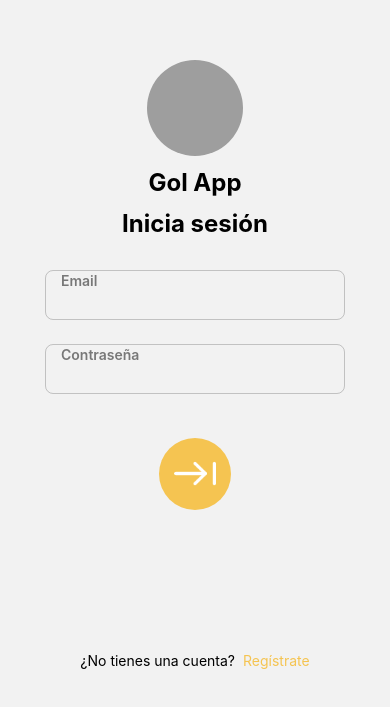
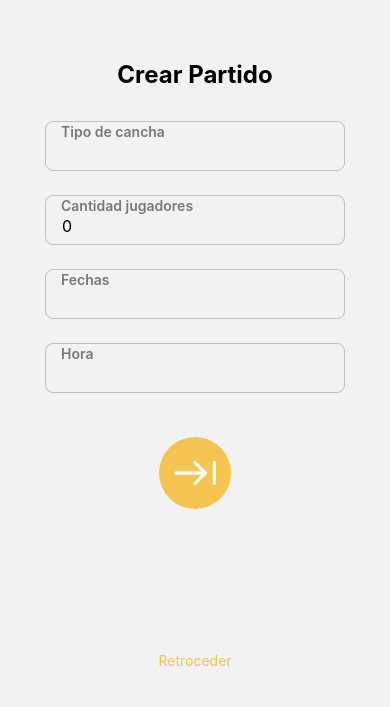
Before and after one commit to JosseMontano/soccerGameMovile, a React Native app in the folder mobile/: screen /FormPostGame in a window 390 px wide. Shown: the part 123-830 px from the top of the page. Built offline with nearby package versions, Linux system fonts and the light colour scheme; grey boxes are pictures that could not be loaded.

Commit message:
mb: save games

```diff
--- a/mobile/App.tsx
+++ b/mobile/App.tsx
@@ -4,6 +4,7 @@ import { createStackNavigator } from '@react-navigation/stack';
 import Login from './screens/login';
 import Register from './screens/register';
 import Home from './screens/home';
+import FormPostGame from './screens/formPostGame';
 
 const Stack = createStackNavigator();
 
@@ -19,6 +20,7 @@ export default function App() {
         <Stack.Screen name="Login" component={Login} />
         <Stack.Screen name="Register" component={Register} />
         <Stack.Screen name="Home" component={Home} />
+        <Stack.Screen name="FormPostGame" component={FormPostGame} />
       </Stack.Navigator>
     </NavigationContainer>
   );
--- a/mobile/components/button.tsx
+++ b/mobile/components/button.tsx
@@ -9,7 +9,7 @@ interface Props {
 const Button = ({ children, onPress }: Props) => {
   return (
     <TouchableOpacity style={styles.container} onPress={onPress}>
-      <Text style={styles.text}>{ children }</Text>
+      <Text style={styles.text}>{children}</Text>
     </TouchableOpacity>
   )
 }
--- a/mobile/components/misPartidos.tsx
+++ b/mobile/components/misPartidos.tsx
@@ -10,7 +10,7 @@ interface Params {
 const MisPartidos = ({ data }: Params) => {
   return (
     <ScrollView contentContainerStyle={styles.cardsContainer}>
-      {data.map(v => <PartidoCard v={v} />)}
+      {data.map(v => <PartidoCard key={v.partidoId} v={v} />)}
     </ScrollView>
   )
 }
--- a/mobile/components/partidoCard.tsx
+++ b/mobile/components/partidoCard.tsx
@@ -2,21 +2,26 @@ import { StyleSheet, Text, TouchableOpacity, View } from 'react-native'
 import React from 'react'
 import { SoccerGameI } from '../interfaces/soccerGameI'
 import Button from './button'
+import useAuthStore from '../store/auth'
 
 interface Params {
   v: SoccerGameI
 }
 
 const PartidoCard = ({ v }: Params) => {
+  const { userId } = useAuthStore();
+
+  const showBtn = userId == v.usuarioId ? true : false
+
   return (
-    <TouchableOpacity style={styles.container}>
+    <View style={styles.container}>
       <Text style={styles.cancha}>{v.tipoCancha}</Text>
       <Text>{v.fecha}</Text>
       <Text>{v.hora}</Text>
       <Text>Usuario: {v.nombreUsuario}</Text>
       <Text>Cantidad jugadores: {v.maximoJugadores}</Text>
-      <Button onPress={() => { }}>Eliminar</Button>
-    </TouchableOpacity>
+      {showBtn && <Button onPress={() => { }}>Eliminar</Button>}
+    </View>
   )
 }
 
--- a/mobile/components/partidos.tsx
+++ b/mobile/components/partidos.tsx
@@ -3,19 +3,21 @@ import React from 'react'
 import Button from "./button"
 import PartidoCard from './partidoCard'
 import { SoccerGameI } from '../interfaces/soccerGameI'
+import { useLinkTo } from '@react-navigation/native'
 
 interface Params {
   data: SoccerGameI[]
 }
 
 const Partidos = ({ data }: Params) => {
+  const linkTo = useLinkTo();
   return (
-    <View style={styles.container}>
-      <Button onPress={() => { }}>Crear partido</Button>
+    <ScrollView style={styles.container}>
+      <View style={styles.containerBtn}><Button onPress={() => { linkTo("/FormPostGame"); }}>Crear partido</Button></View>
       <ScrollView contentContainerStyle={styles.cardsContainer}>
-        {data.map(v => <PartidoCard v={v} />)}
+        {data.map(v => <PartidoCard key={v.partidoId} v={v} />)}
       </ScrollView>
-    </View>
+    </ScrollView>
   )
 }
 
@@ -27,5 +29,8 @@ const styles = StyleSheet.create({
   },
   cardsContainer: {
     gap: 12
+  },
+  containerBtn: {
+    marginBottom: 14,
   }
 })
--- /dev/null
+++ b/mobile/screens/formPostGame.tsx
@@ -0,0 +1,147 @@
+import { View, Text, TouchableOpacity, StyleSheet, Image } from "react-native";
+import React from 'react'
+import NextButton from "../components/nextButton";
+import Input from "../components/input";
+import { Formik } from "formik";
+import { postGameValidationSchema } from "../validations/postGame";
+import { postService } from "../utils/fetch";
+import { useLinkTo } from "@react-navigation/native";
+import useAuthStore from "../store/auth";
+
+interface FormType {
+  maximoJugadores: number
+  tipoCancha: string
+  fecha: string
+  hora: string
+  usuarioId?: string
+}
+
+const FormPostGame = () => {
+  const linkTo = useLinkTo();
+  const { userId } = useAuthStore();
+
+  const handleRedirectlogin = () => {
+    linkTo("/Home");
+  };
+
+  const handlePostGame = async (val: FormType) => {
+    console.log(val)
+    const obj: FormType = {
+      usuarioId: userId, ...val
+    }
+    const res = await postService('SoccerGame', obj);
+    console.log(res)
+    if (res.status == 201) {
+      alert(res.message)
+      linkTo("/Home");
+      return
+    }
+    alert('Ha ocurrido un error')
+  }
+
+  return (
+    <View style={styles.container}>
+      <View style={styles.loginContainer}>
+        <View style={styles.topContainer}>
+          <Text style={styles.title}>Crear Partido</Text>
+        </View>
+        <Formik
+          validationSchema={postGameValidationSchema}
+          initialValues={{ maximoJugadores: 0, tipoCancha: "", fecha: "", hora: "" }}
+          onSubmit={handlePostGame}
+        >
+          {({
+            handleChange,
+            handleBlur,
+            values,
+            errors,
+            touched,
+            handleSubmit,
+          }) => (
+            <>
+              <View style={styles.inputs}>
+                <Input
+                  placeholder="Tipo de cancha"
+                  handleBlur={handleBlur("tipoCancha")}
+                  handleChange={handleChange("tipoCancha")}
+                  value={values.tipoCancha}
+                  error={errors.tipoCancha && touched.tipoCancha && errors.tipoCancha}
+                />
+                <Input
+                  placeholder="Cantidad jugadores"
+                  handleBlur={handleBlur("maximoJugadores")}
+                  handleChange={handleChange("maximoJugadores")}
+                  value={values.maximoJugadores}
+                  error={errors.maximoJugadores && touched.maximoJugadores && errors.maximoJugadores}
+                />
+
+                <Input
+                  placeholder="Fechas"
+                  handleBlur={handleBlur("fecha")}
+                  handleChange={handleChange("fecha")}
+                  value={values.fecha}
+                  error={errors.fecha && touched.fecha && errors.fecha}
+                />
+
+                <Input
+                  placeholder="Hora"
+                  handleBlur={handleBlur("hora")}
+                  handleChange={handleChange("hora")}
+                  value={values.hora}
+                  error={errors.hora && touched.hora && errors.hora}
+                />
+              </View>
+              <NextButton onPress={handleSubmit} />
+            </>
+          )}
+        </Formik>
+      </View>
+      <View style={styles.notContainer}>
+        <TouchableOpacity onPress={() => handleRedirectlogin()}>
+          <Text style={styles.bottomText}>Retroceder</Text>
+        </TouchableOpacity>
+      </View>
+    </View>
+  )
+}
+
+export default FormPostGame
+
+const styles = StyleSheet.create({
+  container: {
+    flex: 1,
+    padding: 40,
+  },
+  loginContainer: {
+    flex: 1,
+    alignItems: "center",
+    justifyContent: "center",
+    gap: 32,
+  },
+  notContainer: {
+    alignItems: "center",
+    marginBottom: 12,
+    flexDirection: "row",
+    alignSelf: "center",
+    gap: 8,
+  },
+  topContainer: {
+    gap: 12,
+    alignItems: "center",
+  },
+  image: {
+    width: 96,
+    height: 96,
+    borderRadius: 48,
+  },
+  title: {
+    fontWeight: "700",
+    fontSize: 24,
+  },
+  inputs: {
+    gap: 12,
+  },
+  bottomText: {
+    color: "#F5C451",
+  },
+});
--- a/mobile/screens/home.tsx
+++ b/mobile/screens/home.tsx
@@ -16,6 +16,7 @@ const Home = () => {
 
   const { userId } = useAuthStore();
 
+  console.log("xd: "+userId)
   const { data: soccerGameData, loading } = Usefetch<SoccerGameI>({ services: getSoccerGame })
 
   const { data: soccerGameByUserData } = Usefetch<SoccerGameI>({ services: getSoccerGame, id: userId })
@@ -38,7 +39,7 @@ const Home = () => {
           <MisPartidos data={soccerGameByUserData} />
           :
           page === "Lista de partidos" &&
-          <Partidos data={soccerGameByUserData} />
+          <Partidos data={soccerGameData} />
         }
       </View>
     )
--- a/mobile/screens/register.tsx
+++ b/mobile/screens/register.tsx
@@ -5,6 +5,7 @@ import NextButton from "../components/nextButton";
 import { Formik } from "formik";
 import { loginValidationSchema } from "../validations/login";
 import { postService } from "../utils/fetch";
+import useAuthStore from "../store/auth";
 
 interface FormType {
     nombreUsuario: string, contrasenia: string
@@ -12,8 +13,9 @@ interface FormType {
 
 const Register = () => {
     const linkTo = useLinkTo();
+    const { login } = useAuthStore()
 
-    const login = () => {
+    const handleRedirectlogin = () => {
         linkTo("/Login");
     };
 
@@ -21,6 +23,7 @@ const Register = () => {
         const res = await postService('user/Register', val);
         console.log(res)
         if (res.status == 201) {
+            login(res.data.usuarioId)
             alert(res.message)
             linkTo("/Home");
             return
@@ -72,7 +75,7 @@ const Register = () => {
             </View>
             <View style={styles.notContainer}>
                 <Text>¿Ya tienes una cuenta?</Text>
-                <TouchableOpacity onPress={() => login()}>
+                <TouchableOpacity onPress={() => handleRedirectlogin()}>
                     <Text style={styles.bottomText}>Inicia sesión</Text>
                 </TouchableOpacity>
             </View>
--- /dev/null
+++ b/mobile/validations/postGame.ts
@@ -0,0 +1,10 @@
+import * as yup from "yup";
+
+const requriedMsg = "Este campo es requerido";
+
+export const postGameValidationSchema = yup.object().shape({
+  maximoJugadores: yup.number().required(requriedMsg),
+  tipoCancha: yup.string().required(requriedMsg),
+  fecha: yup.string().required(requriedMsg),
+  hora: yup.string().required(requriedMsg),
+});
```
Also changed, not shown: mobile/screens/form.tsx (deleted, +0 -21 lines). Lines whose indentation alone changed are shown as unchanged.
